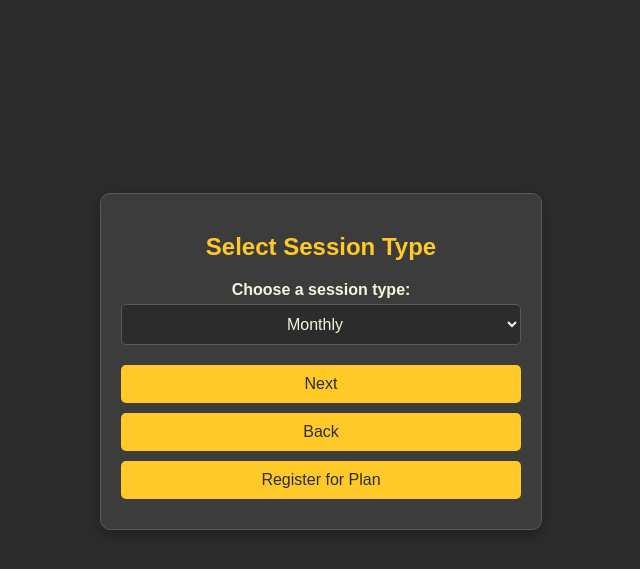
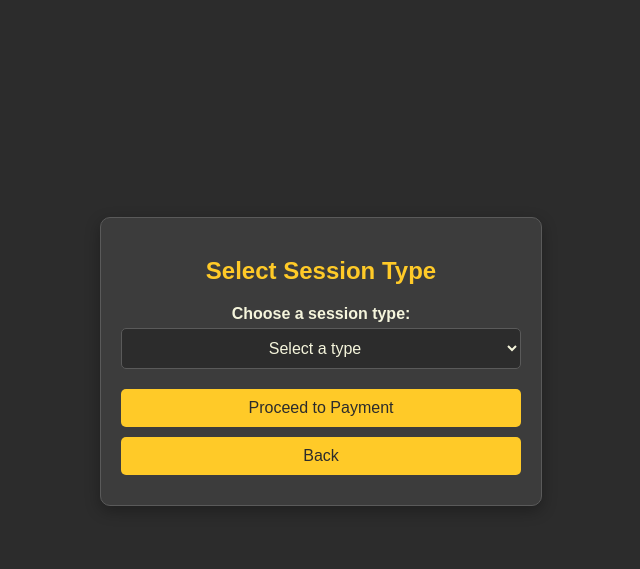
Before and after one commit to FerosC101/JudoManagementApp, a Flask app: template src/templates/payment_session.html in a window 1280 px wide. Shown: the part 77-646 px from the top of the page, without its empty margins (319-959 px from the left). Run offline with Flask 3, Linux system fonts and the light colour scheme; the template is opened without the code that fills it, so the values that code supplies are empty.

Commit message:
buttons wont work, on next

```diff
--- a/src/templates/payment_session.html
+++ b/src/templates/payment_session.html
@@ -99,26 +99,43 @@
     <div class="main-container">
         <div class="container">
             <h2>Select Session Type</h2>
-            <!-- This form is used when a GET request is made, it allows the user to select the session type manually -->
-            <form action="{{ url_for('payment_session_type', athlete_id=athlete.athlete_id, training_plan_id=training_plan.training_plan_id) }}" method="POST">
+            <form action="{{ url_for('payment_method',
+                athlete_id=athlete.athlete_id,
+                plan_id=training_plan.training_plan_id) }}"
+                method="POST"
+                id="sessionForm">
                 <div class="form-group">
                     <label for="session_type">Choose a session type:</label>
                     <select name="session_type" id="session_type" required>
+                        <option value="">Select a type</option>
+                        <option value="weekly">Weekly</option>
                         <option value="monthly">Monthly</option>
-                        <option value="weekly">Weekly</option>
-                        <option value="private">Private</option>
+                        <option value="private">Private (€{{ training_plan.private_hourly_fee }})</option>
                     </select>
                 </div>
                 <div class="button-group">
-                    <button type="submit">Next</button>
+                    <button type="submit">Proceed to Payment</button>
                     <button type="button" onclick="window.history.back();">Back</button>
                 </div>
             </form>
-
-            <!-- JavaScript function will be used to register the athlete for a plan -->
-            <button type="button" onclick="registerForPlan('{{ athlete.athlete_id }}', '{{ training_plan.training_plan_id }}')">Register for Plan</button>
         </div>
     </div>
+
+    <script>
+        document.getElementById('sessionForm').onsubmit = function(e) {
+            e.preventDefault();
+            const sessionType = document.getElementById('session_type').value;
+            if (!sessionType) {
+                alert('Please select a session type');
+                return false;
+            }
+
+            // Update the form action URL with the selected session type
+            this.action = "{{ url_for('payment_method',
+                                     athlete_id=athlete.athlete_id,
+                                     plan_id=training_plan.training_plan_id) }}/" + sessionType;
+            this.submit();
+        };
+    </script>
 </body>
-
 </html>
```
